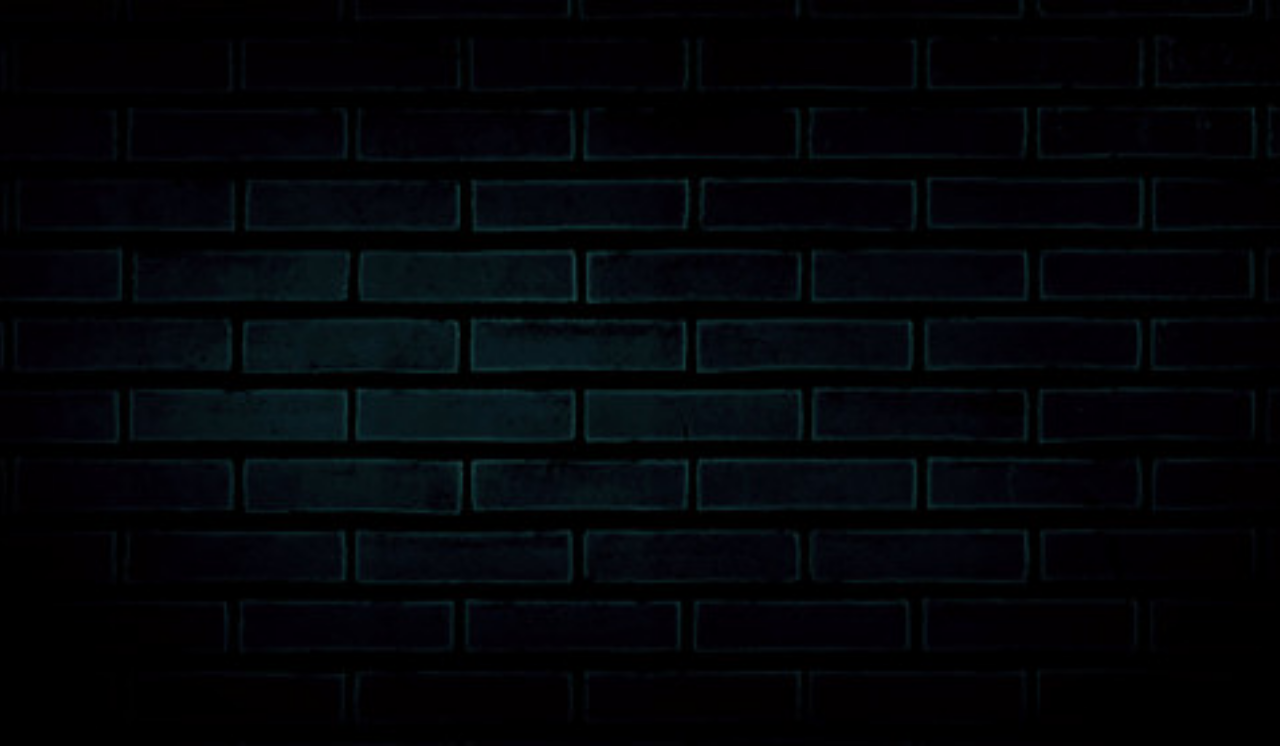
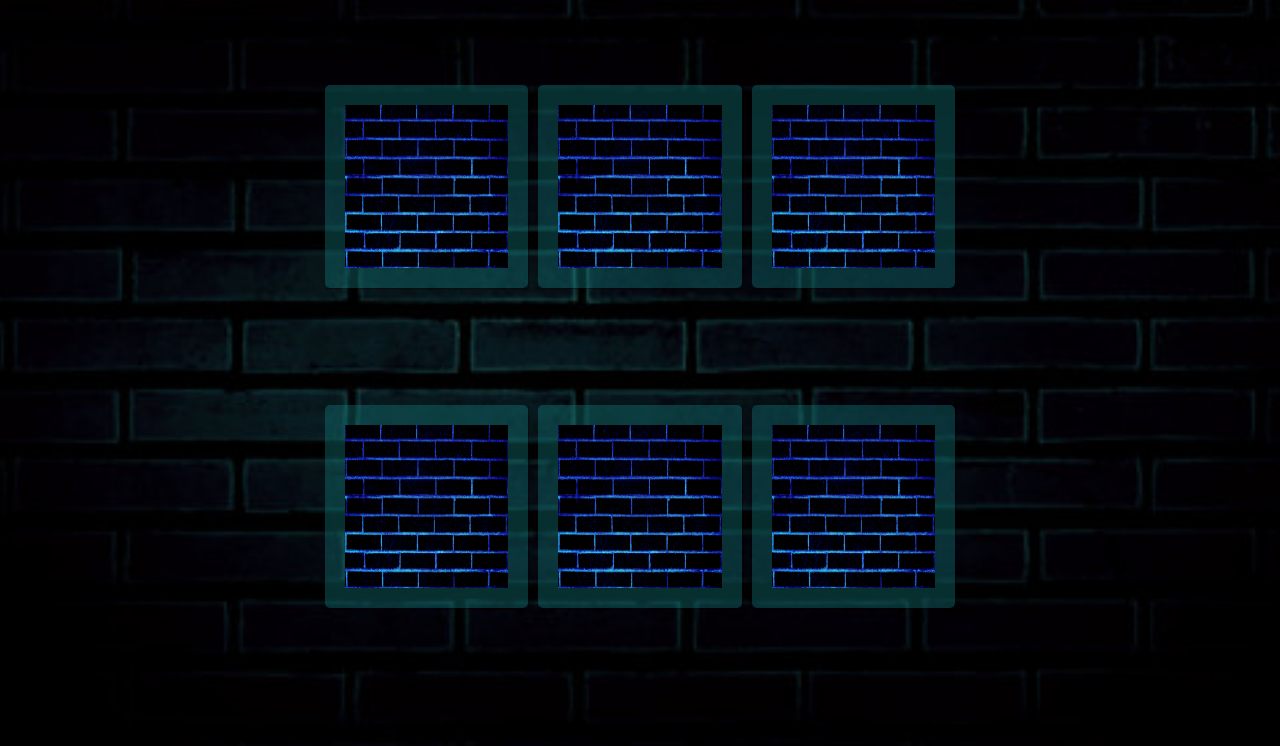
Before and after one commit to Slv97/My-project, a React (Create React App) app: page /memoryGame in a window 1280 px wide. Before the commit this address had no page. Shown: the top 746 px of the page. Built offline with nearby package versions, Linux system fonts and the light colour scheme; a web font is replaced by a local one.

Commit message:
Start work with MemoryGame

```diff
--- a/src/App.js
+++ b/src/App.js
@@ -4,6 +4,7 @@ import "./App.css";
 
 import ConectPage from "./components/ConectPage/ConectPage";
 import FirstMessage from "./components/FirstMessage/FirstMessage";
+import MemoryGame from "./components/MemoryGame/MemoryGame";
 import ScreensaverMatrix from "./components/ScreensaverMatrix/ScreensaverMatrix";
 import WelcomePage from "./components/WelcomePage/WelcomePage";
 
@@ -15,6 +16,8 @@ function App() {
                 <Route path="/one" element={<FirstMessage />} />
                 <Route path="/two" element={<ScreensaverMatrix />} />
                 <Route path="/conect" element={<ConectPage />} />
+                <Route path="/memoryGame" element={<MemoryGame />} />
+
             </Routes>
         </div>
     );
--- a/src/components/ConectPage/ConectPage.js
+++ b/src/components/ConectPage/ConectPage.js
@@ -1,4 +1,4 @@
-import { useEffect, useRef, useState } from "react";
+import { useEffect, useState } from "react";
 import Dialog from "../Dialog/Dialog";
 import Modal from "../Modal/Modal";
 import ScreensaverMatrix from "../ScreensaverMatrix/ScreensaverMatrix";
@@ -11,7 +11,6 @@ const ConectPage = () => {
     const phraseOne = "Oh, we did it! The connection continues to be unstable, but we did it! I still can't believe it..."
     const phraseTwo = "No time to waste. You don't know what it is, but it's there, like a splinter in your mind, driving you mad. Follow the rabbit!"
 
-    const DialodDelay = useRef()
     useEffect(() => {
         const timer = setTimeout(function () {
             setModalActive(true)
@@ -22,7 +21,7 @@ const ConectPage = () => {
     return (
         <div>
             <ScreensaverMatrix>
-                <Modal ref={DialodDelay} active={modalActive} setActive={setModalActive}>
+                <Modal active={modalActive} setActive={setModalActive}>
                     <SmallSlider>
                         <div className={s.smallSlider}>
                             <Dialog text={phraseOne} />
--- /dev/null
+++ b/src/components/MemoryGame/MemoryGame.js
@@ -0,0 +1,63 @@
+import { useState } from "react";
+import s from "./MemoryGame.module.css";
+
+const MemoryCard = () => {
+    const test = [
+        {
+            value: 0,
+            img: `../../assets/images/memoryGame/rabbit.jpg`,
+        },
+        {
+            value: 1,
+            img: `../../assets/images/memoryGame/wall5.jpg`,
+        },
+    ];
+
+    // const [card, setCard] = useState({value: null})
+    const [thisCard, setThisCard] = useState(false);
+    const flipCard = () => {
+        setThisCard(true) ? setThisCard(false) : setThisCard(true);
+        // setCard({value: 'x'})
+    };
+
+    // const flip = thisCard ? `${s.memoryCard}` : `${s.memoryCard} ${s.flip}`
+    const flip = thisCard ? `${s.memoryCard} ${s.flip}` : `${s.memoryCard}`;
+
+    return (
+        <div className={flip} onClick={flipCard}>
+            <img
+                className={s.frontFace}
+                src={require(`../../assets/images/memoryGame/rabbit.jpg`)}
+                // src={require(`../../assets/images/wall5.jpg`)}
+                alt="rabbit"
+            ></img>
+            <img
+                className={s.backFace}
+                src={require(`../../assets/images/wall6.jpg`)}
+                alt="back"
+            ></img>
+            {/* {card.value} */}
+        </div>
+    );
+};
+
+const MemoryGame = () => {
+    const renderCard = (i) => {
+        return <MemoryCard value={i} />;
+    };
+
+    return (
+        <div className={s.wrapper}>
+            <div className={s.memoryGame}>
+                {renderCard(0)}
+                {renderCard(1)}
+                {renderCard(2)}
+                {renderCard(3)}
+                {renderCard(4)}
+                {renderCard(5)}
+            </div>
+        </div>
+    );
+};
+
+export default MemoryGame;
--- /dev/null
+++ b/src/components/MemoryGame/MemoryGame.module.css
@@ -0,0 +1,50 @@
+.wrapper {
+    height: 100vh;
+    display: flex;
+    /* background: #060ab2; */
+}
+
+.memoryGame {
+    width: 640px;
+    height: 640px;
+    margin: auto;
+    display: flex;
+    flex-wrap: wrap;
+    perspective: 1000px;
+}
+
+.memoryCard {
+    width: calc(33.333% - 10px);
+    height: calc(33.333% - 10px);
+    margin: 5px;
+    position: relative;
+    box-shadow: 1px 1px 1px rgba(0,0,0,.3);
+    transform: scale(1);
+    transform-style: preserve-3d;
+    transition: transform .5s;
+}
+
+.memoryCard:active {
+    transform: scale(0.97);
+    transition: transform .2s;
+}
+
+.memoryCard.flip {
+    transform: rotateY(180deg);
+}
+
+.frontFace,
+.backFace {
+    width: 100%;
+    height: 100%;
+    padding: 20px;
+    position: absolute;
+    border-radius: 5px;
+    background: #179b9b4d;
+    fill: #000;
+    backface-visibility: hidden;
+}
+
+.frontFace {
+    transform: rotateY(180deg);
+}
--- a/src/components/Modal/Modal.css
+++ b/src/components/Modal/Modal.css
@@ -38,4 +38,5 @@
     position: absolute;
     z-index: 2;
     cursor: pointer;
+    color: #fff;
 }
--- a/src/components/Modal/Modal.js
+++ b/src/components/Modal/Modal.js
@@ -1,10 +1,12 @@
 import React from "react";
+import { Link } from "react-router-dom";
 import "./Modal.css";
 
 const Modal = ({ active, setActive, children }) => {
     return (
         <div className={active ? "modal active" : "modal"}>
             <div className={active ? "modalContent active" : "modalContent"}>
+                <Link to="/memoryGame" className="linkBtn">
                     <div
                         className="btnClose"
                         onClick={() => {
@@ -13,6 +15,7 @@ const Modal = ({ active, setActive, children }) => {
                     >
                         &#10006;
                     </div>
+                </Link>
                 {children}
             </div>
         </div>
```
Also changed, not shown: src/assets/images/memoryGame/rabbit.jpg (added). Lines whose indentation alone changed are shown as unchanged.
